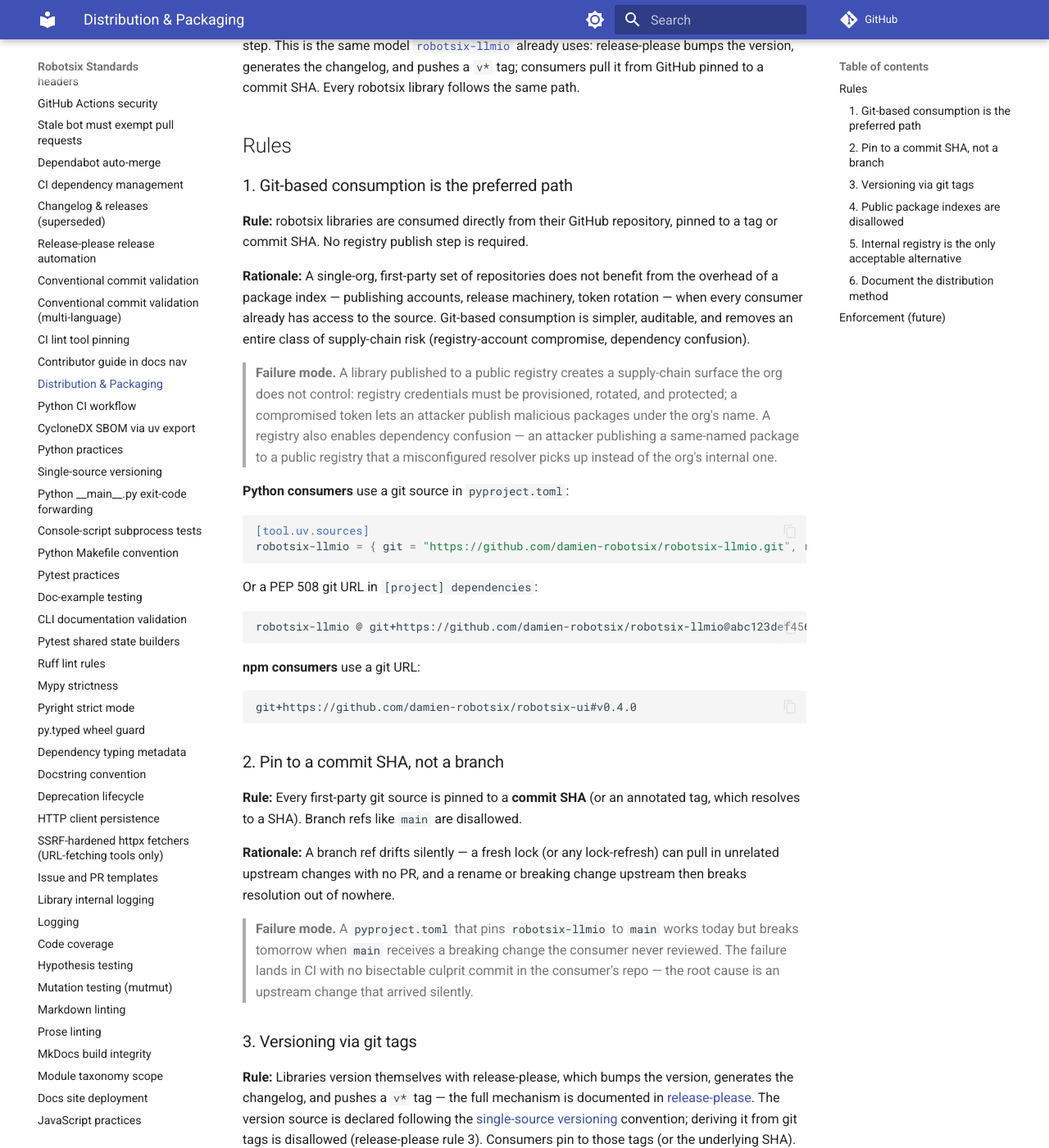
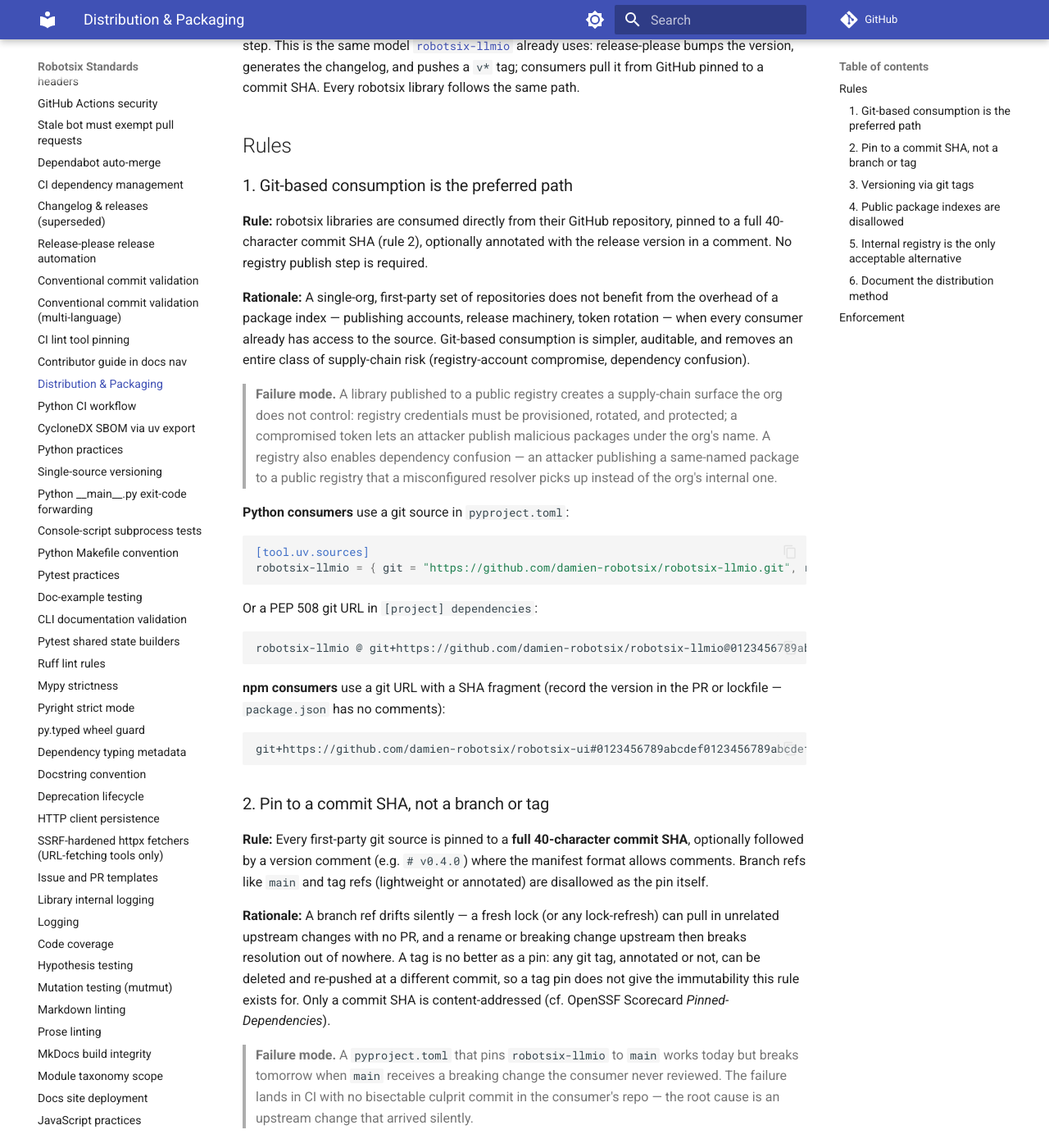
Before and after one commit to damien-robotsix/robotsix-standards, an MkDocs documentation site: the page built from docs/distribution-packaging.md, in a window 1280 px wide and 1400 px high, scrolled down 255 px. Shown: the whole window at 82% size. Built offline with MkDocs 1.6.1 and Material for MkDocs 9.7.7, drawn with Linux system fonts in a browser that asks for light colours; comment, search, counter and statistics services are not loaded; some of the changed text lies outside the part shown.

Commit message:
docs: distribution-packaging: the MUST-level ban on public registries has no automated check and no security-posture row (20261026T012824Z-distribution-packaging-the-must-level-ba-1015)

````diff
--- a/docs/distribution-packaging.md
+++ b/docs/distribution-packaging.md
@@ -16,7 +16,8 @@
 ### 1. Git-based consumption is the preferred path
 
 **Rule:** robotsix libraries are consumed directly from their GitHub repository,
-pinned to a tag or commit SHA. No registry publish step is required.
+pinned to a full 40-character commit SHA (rule 2), optionally annotated with
+the release version in a comment. No registry publish step is required.
 
 **Rationale:** A single-org, first-party set of repositories does not benefit
 from the overhead of a package index — publishing accounts, release machinery,
@@ -36,29 +37,35 @@
 
 ```toml
 [tool.uv.sources]
-robotsix-llmio = { git = "https://github.com/damien-robotsix/robotsix-llmio.git", rev = "abc123def456" }
+robotsix-llmio = { git = "https://github.com/damien-robotsix/robotsix-llmio.git", rev = "0123456789abcdef0123456789abcdef01234567" } # v0.4.0
 ```
 
 Or a PEP 508 git URL in `[project] dependencies`:
 
 ```text
-robotsix-llmio @ git+https://github.com/damien-robotsix/robotsix-llmio@abc123def456
+robotsix-llmio @ git+https://github.com/damien-robotsix/robotsix-llmio@0123456789abcdef0123456789abcdef01234567
 ```
 
-**npm consumers** use a git URL:
+**npm consumers** use a git URL with a SHA fragment (record the version in the
+PR or lockfile — `package.json` has no comments):
 
 ```text
-git+https://github.com/damien-robotsix/robotsix-ui#v0.4.0
+git+https://github.com/damien-robotsix/robotsix-ui#0123456789abcdef0123456789abcdef01234567
 ```
 
-### 2. Pin to a commit SHA, not a branch
+### 2. Pin to a commit SHA, not a branch or tag
 
-**Rule:** Every first-party git source is pinned to a **commit SHA** (or an
-annotated tag, which resolves to a SHA). Branch refs like `main` are disallowed.
+**Rule:** Every first-party git source is pinned to a **full 40-character
+commit SHA**, optionally followed by a version comment (e.g. `# v0.4.0`) where
+the manifest format allows comments. Branch refs like `main` and tag refs
+(lightweight or annotated) are disallowed as the pin itself.
 
 **Rationale:** A branch ref drifts silently — a fresh lock (or any lock-refresh)
 can pull in unrelated upstream changes with no PR, and a rename or breaking
-change upstream then breaks resolution out of nowhere.
+change upstream then breaks resolution out of nowhere. A tag is no better as a
+pin: any git tag, annotated or not, can be deleted and re-pushed at a different
+commit, so a tag pin does not give the immutability this rule exists for. Only
+a commit SHA is content-addressed (cf. OpenSSF Scorecard *Pinned-Dependencies*).
 
 > **Failure mode.** A `pyproject.toml` that pins `robotsix-llmio` to `main`
 > works today but breaks tomorrow when `main` receives a breaking change the
@@ -73,7 +80,8 @@
 documented in [release-please](release-please.md). The version source is
 declared following the [single-source versioning](single-source-versioning.md)
 convention; deriving it from git tags is disallowed (release-please rule 3).
-Consumers pin to those tags (or the underlying SHA).
+Consumers pin to the commit SHA each tag resolves to (rule 2), using the tag
+name only as the version comment.
 
 **Rationale:** Tags give consumers a human-readable version to pin against while
 retaining the auditability of a git SHA. Release-please keeps every repo on the
@@ -137,8 +145,49 @@
 > `package.json` of an existing consumer — a wasteful and error-prone process
 > that leads to consumers pinning to `main` or guessing at the syntax.
 
-## Enforcement (future)
+## Enforcement
 
-A standards CI lint that scans changed workflows, `package.json`, and
-`pyproject.toml` for public-registry endpoints (`registry.npmjs.org`, public
-PyPI) and fails the PR if found. This is tracked as a follow-up ticket.
+Rules 4 and 5 are enforced by a **public-registry check**
+(`scripts/check-public-registry.py`, run as a `public-registry-check` job in
+the shared `baseline-check.yml`). This section is the check's specification;
+the implementation follows it and does not redefine it.
+
+**Status:** specified, implementation pending. Until the job lands, rules 4–5
+are verified by the periodic standards-audit agent against the same patterns
+below (see the *Distribution / registry* row in the
+[security posture audit table](security-posture.md#audit)).
+
+**Scope.** The check scans every changed file matching
+`.github/workflows/*.yml` / `*.yaml`, `package.json`, `.npmrc`, and
+`pyproject.toml` on each PR and push to `main`.
+
+**It flags:**
+
+| Pattern | Where | Why |
+|---|---|---|
+| `registry.npmjs.org` | workflows, `package.json` `publishConfig.registry`, `.npmrc` | Public npm publish target (rule 4) |
+| `upload.pypi.org`, `pypi.org/legacy`, `test.pypi.org` | workflows, `pyproject.toml` (`[[tool.uv.index]]` `publish-url`) | Public PyPI upload endpoint (rule 4) |
+| `npm publish` with no `--registry` pointing at an approved internal domain | workflows | Falls back to the public default registry (rule 5) |
+| `twine upload` / `uv publish` with no `--repository-url` / `--publish-url` pointing at an approved internal domain | workflows | Falls back to public PyPI (rule 5) |
+| `pypa/gh-action-pypi-publish` | workflows | Action whose default target is public PyPI (rule 4) |
+| `secrets.NPM_TOKEN`, `secrets.PYPI_TOKEN`, `secrets.PYPI_API_TOKEN` | workflows | Public-registry credentials in CI (rules 4–5) |
+
+The approved internal domain is `npm.pkg.github.com` (GitHub Packages under
+the `damien-robotsix` org); any other domain needs Platform Owner approval and is added to the check's
+allow-list in the same change. A Platform Owner–approved exception (rule 4) is
+recorded as a per-repo allow-list entry naming the approval, never as an inline
+suppression.
+
+**Rollout.** The check is **warning-first**: it emits `::warning::`
+annotations and does not fail the build, so existing repos can converge. It
+flips to **blocking** (exit 1) on **2027-01-31**; from that date a match fails
+CI.
+
+> **Failure mode.** Without a mechanical gate, rules 4–5 are an aspiration: a
+> PR that adds `npm publish` with an `NPM_TOKEN` secret, or a `uv publish` to
+> public PyPI, merges on review alone — and the first sign of the breach is the
+> package appearing on the public index under the org's name, after which it
+> cannot be fully retracted (mirrors and caches keep it). Alignment:
+> [SLSA v1.0 Build track](https://slsa.dev/spec/v1.0/levels) (controlled
+> distribution), [OWASP Top 10 2021 A08](https://owasp.org/Top10/A08_2021-Software_and_Data_Integrity_Failures/)
+> (dependency confusion, credential-theft publishing).
````
Also changed, not shown: docs/security-posture.md (+1 -0 lines).
